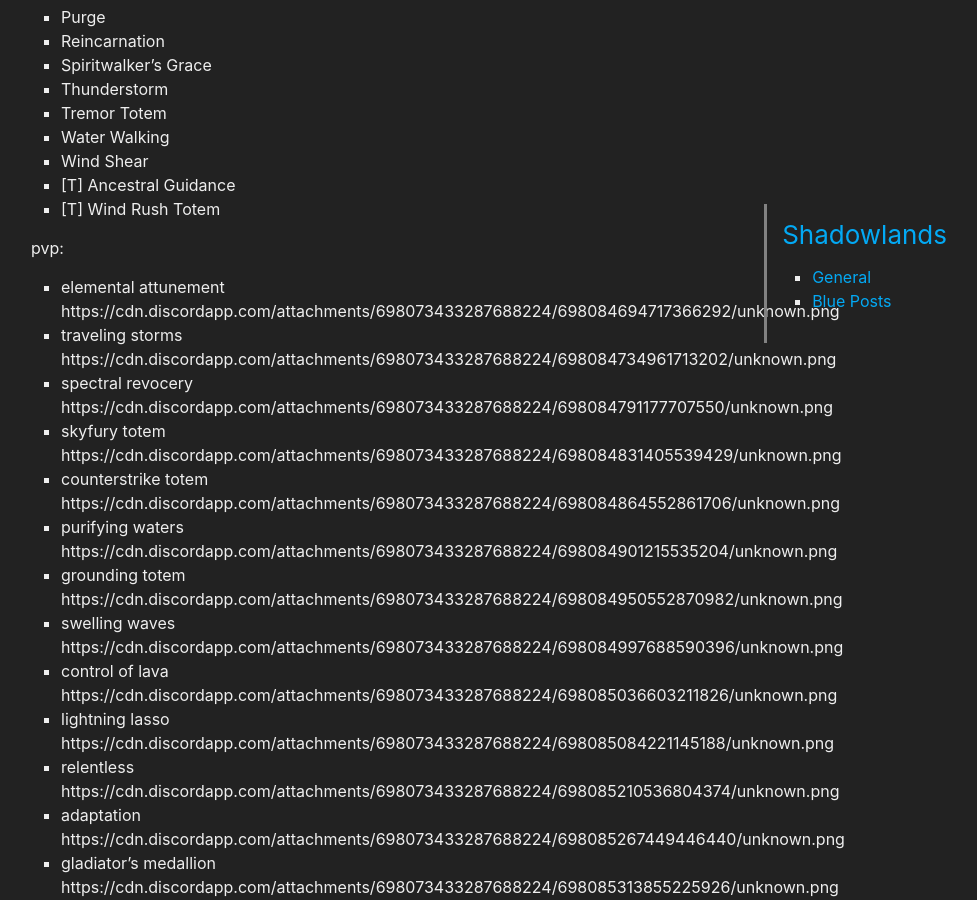
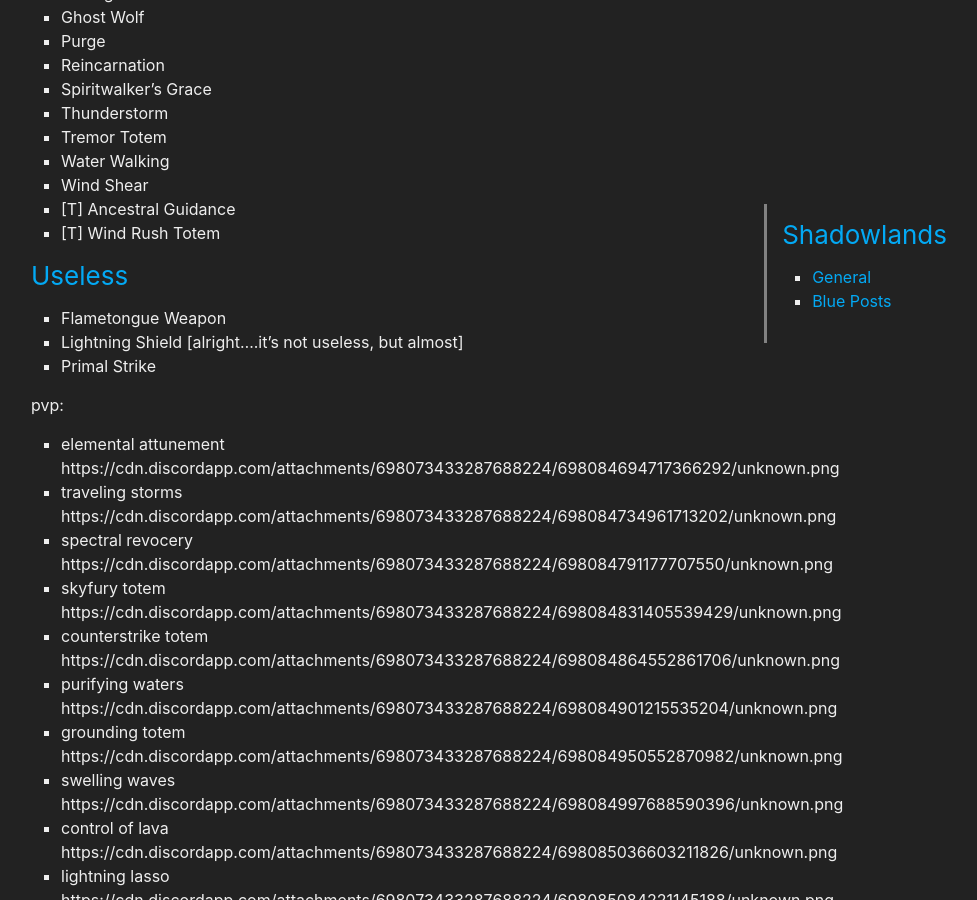
Before and after one commit to stormearthandlava/stormearthandlava.github.io, a Jekyll site: the page built from guide/shadowlands/current_state.md, in a window 1280 px wide and 900 px high, scrolled down 11578 px. Shown: the whole window, without its empty margins (269-1246 px from the left). Built offline with Jekyll 4.4.1, drawn with Linux system fonts in a browser that asks for light colours; a script that is not in the unit is left out.

Commit message:
add forgotten useless category

```diff
--- a/guide/shadowlands/current_state.md
+++ b/guide/shadowlands/current_state.md
@@ -158,6 +158,12 @@
 - [T] Wind Rush Totem
 
 
+### Useless
+
+- Flametongue Weapon
+- Lightning Shield [alright....it's not useless, but almost]
+- Primal Strike
+
 pvp:
 - elemental attunement  https://cdn.discordapp.com/attachments/698073433287688224/698084694717366292/unknown.png
 - traveling storms https://cdn.discordapp.com/attachments/698073433287688224/698084734961713202/unknown.png
```
